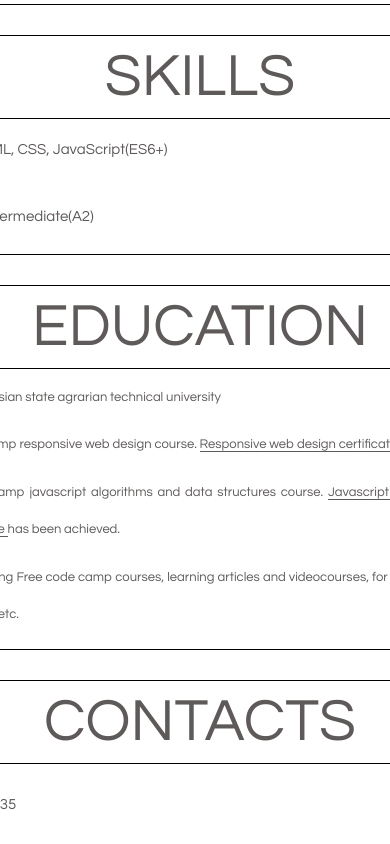
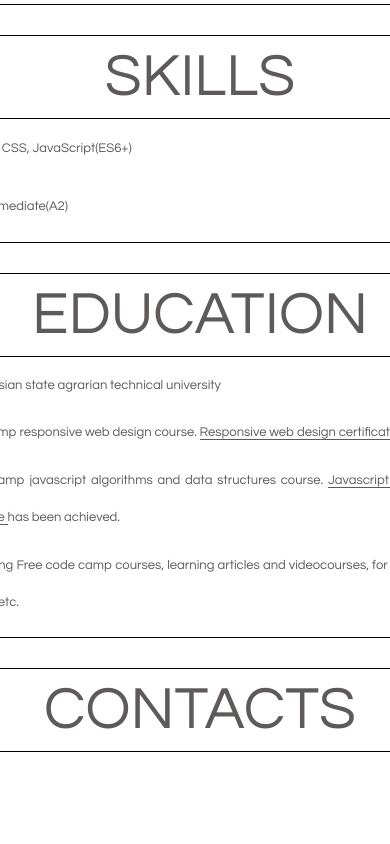
Before and after one commit to SeriousWhite/CV, a website: page index.html in a window 390 px wide. Shown: the part 880-1724 px from the top of the page. Drawn offline with Linux system fonts and the light colour scheme.

Commit message:
new commit

```diff
--- a/style.css
+++ b/style.css
@@ -199,4 +199,8 @@
     line-height: 2.5rem;
     font-size: 13px;
   }
+
+  li {
+    font-size: 13px;
+  }
 }
```
